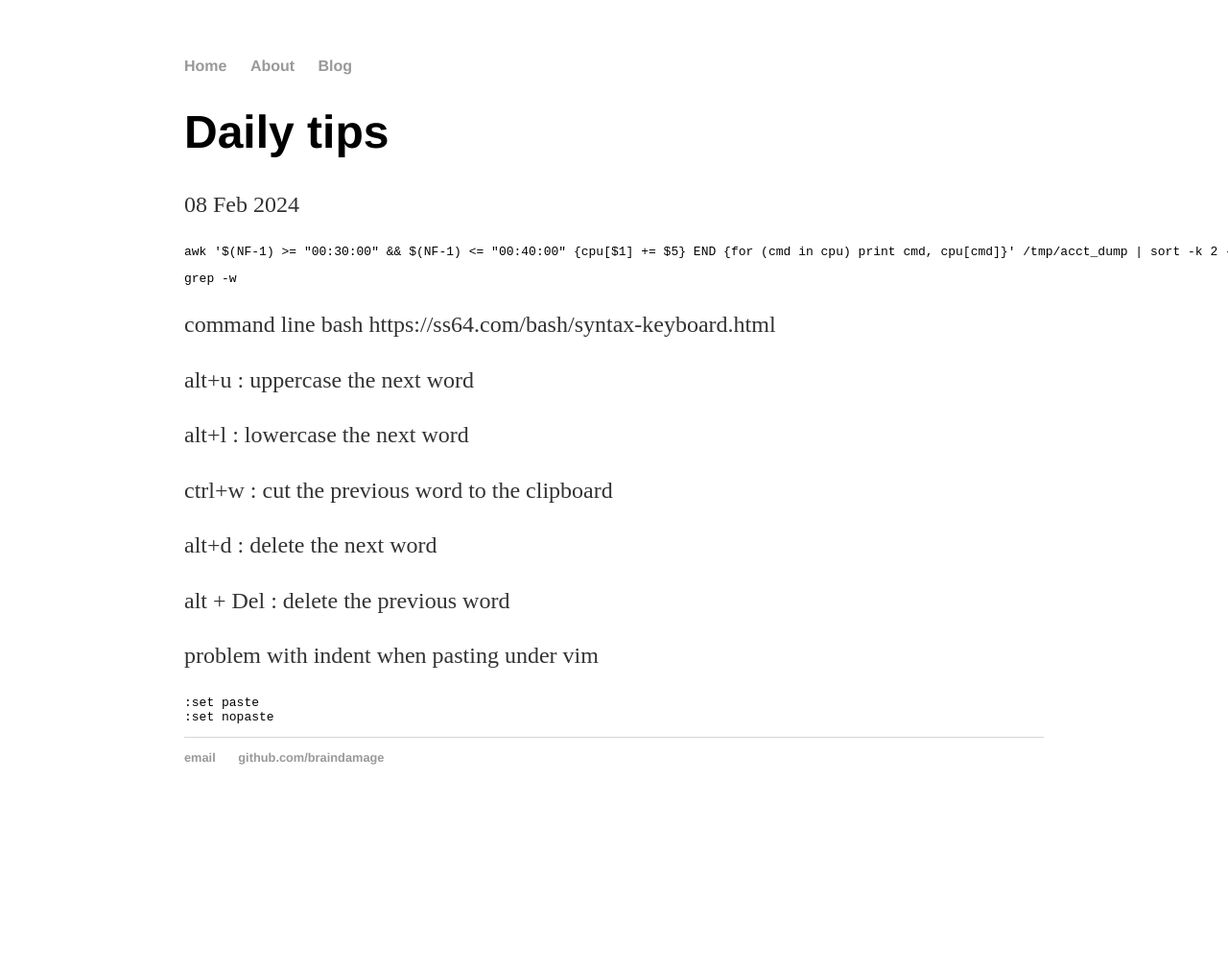
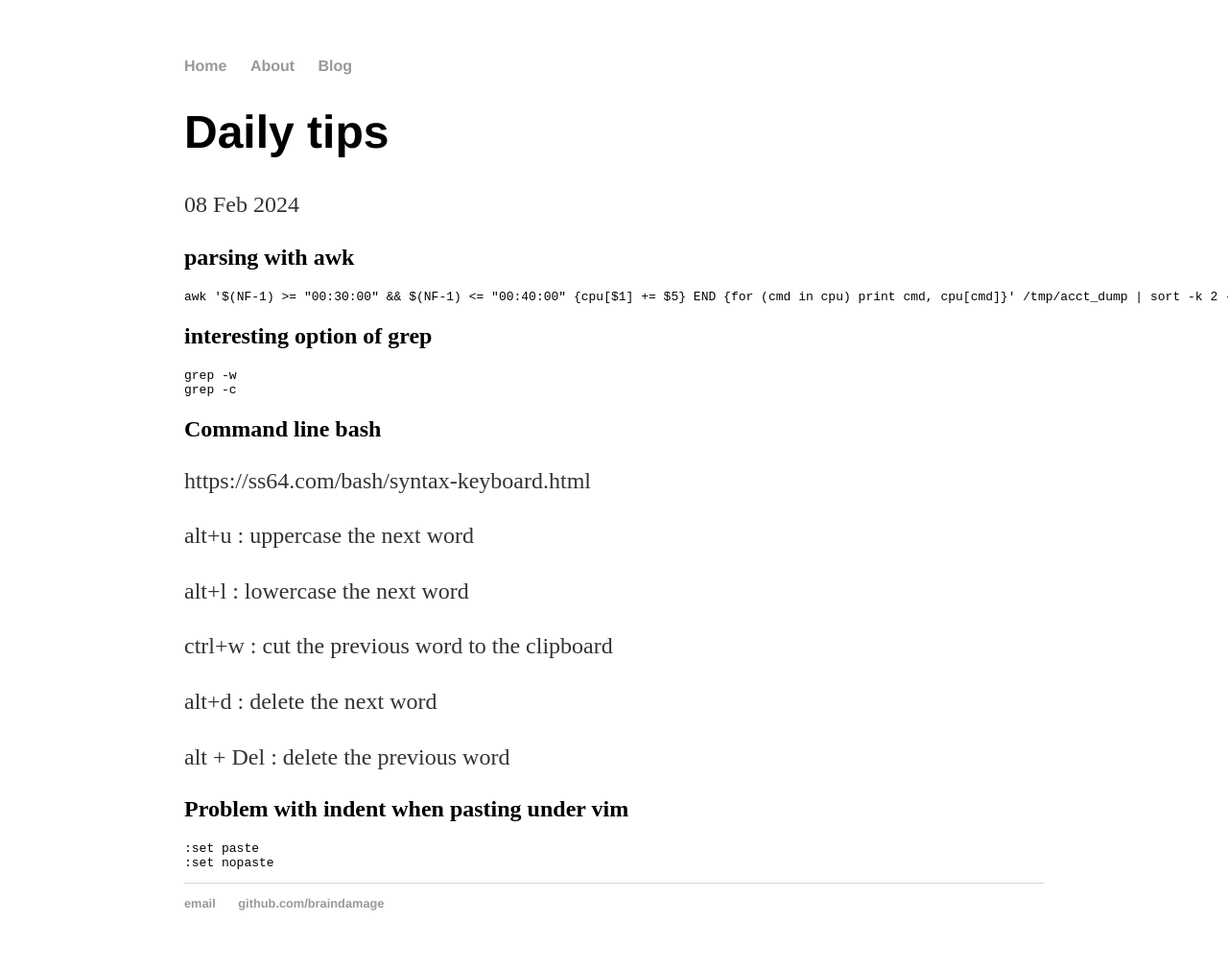
Before and after one commit to pdgaaa/pdgaaa.github.io, a Jekyll site: the page built from _posts/2024-02-08-tips.md, in a window 1280 px wide. Shown: the whole page at 96% size. Built offline with Jekyll 4.4.1, drawn with Linux system fonts in a browser that asks for light colours; before the commit the page ends 900 px from its top, so only the background shows below that.

Commit message:
Update 2024-02-08-tips.md

`````diff
--- a/_posts/2024-02-08-tips.md
+++ b/_posts/2024-02-08-tips.md
@@ -4,16 +4,19 @@
 date: 2024-02-08
 ---
 
+## parsing with awk ##
 ````awk
 awk '$(NF-1) >= "00:30:00" && $(NF-1) <= "00:40:00" {cpu[$1] += $5} END {for (cmd in cpu) print cmd, cpu[cmd]}' /tmp/acct_dump | sort -k 2 -n > sort-add-elasptedtime
 ````
 
-
+## interesting option of grep
 ````
 grep -w
+grep -c
 ````
 
-command line bash https://ss64.com/bash/syntax-keyboard.html
+## Command line bash ##
+https://ss64.com/bash/syntax-keyboard.html
 
 alt+u : uppercase the next word
 
@@ -25,7 +28,8 @@
 
 alt + Del : delete the previous word
 
-problem with indent when pasting under vim
+## Problem with indent when pasting under vim ##
+
 ````
 :set paste
 :set nopaste
`````
